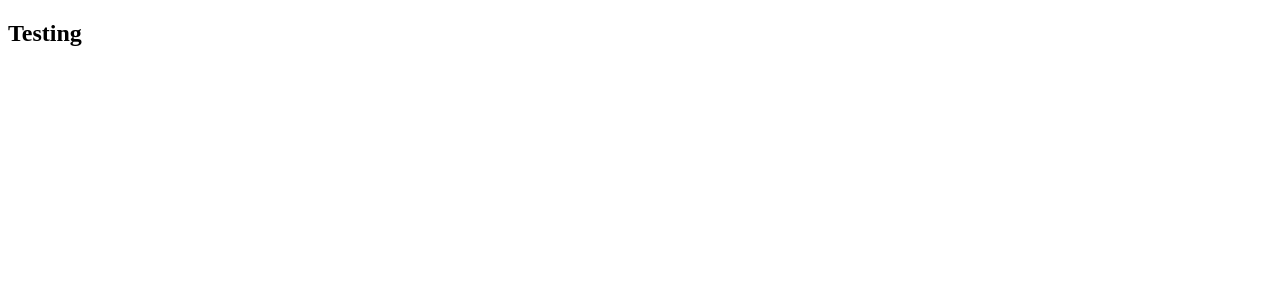
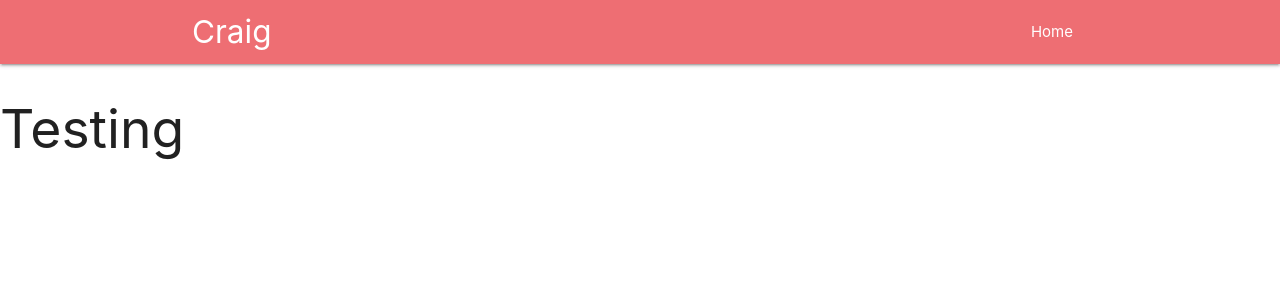
Before and after one commit to nevilia/Craiglist, a Django app: page / in a window 1280 px wide. Before the commit the part shown is almost empty. Shown: the top 300 px of the page. Run offline with Django 4.2, Linux system fonts and the light colour scheme.

Commit message:
styling now

```diff
--- a/templates/base.html
+++ b/templates/base.html
@@ -1,3 +1,4 @@
+{% load static %}
 <!DOCTYPE html>
 <html lang="en">
 <head>
@@ -5,8 +6,20 @@
     <meta http-equiv="X-UA-Compatible" content="IE=edge">
     <meta name="viewport" content="width=device-width, initial-scale=1.0">
     <title>Craiglist Clone</title>
+    <link rel="stylesheet" href="{% static 'css/style.css' %}">
+    <link rel="stylesheet" href="https://cdnjs.cloudflare.com/ajax/libs/materialize/1.0.0/css/materialize.min.css">
+    <script src="https://cdnjs.cloudflare.com/ajax/libs/materialize/1.0.0/js/materialize.min.js"></script>
+
 </head>
 <body>
+    <nav>
+        <div class="container nav-wrapper">
+            <a href="/" class="brand-logo">Craig</a>
+            <ul id="nav-mobile" class="right">
+                <li><a href="/">Home</a></li>
+            </ul>
+        </div>
+    </nav>
     <h2>Testing</h2>
 </body>
 </html>
```
